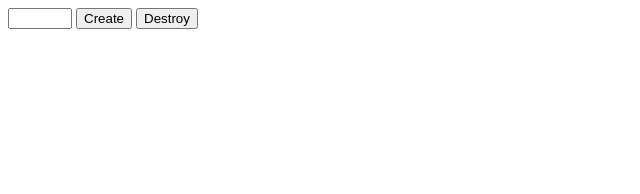
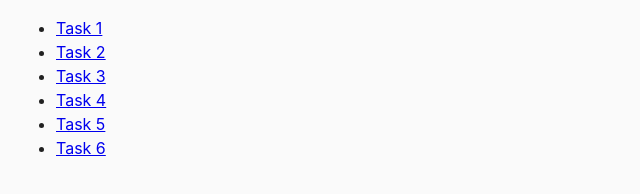
Before and after one commit to yuli-pdm/goit-js-hw-07, a plain HTML site: page index.html in a window 1280 px wide. Shown: the whole page, without its empty margins (0-640 px from the left). Drawn offline with Linux system fonts and the light colour scheme.

Commit message:
Complete homework 07 with starter markup

```diff
--- /dev/null
+++ b/css/common.css
@@ -0,0 +1,14 @@
+* {
+  box-sizing: border-box;
+}
+
+body {
+  margin: 16px;
+  font-family: -apple-system, BlinkMacSystemFont, 'Segoe UI', Roboto, Oxygen,
+    Ubuntu, Cantarell, 'Open Sans', 'Helvetica Neue', sans-serif;
+  -webkit-font-smoothing: antialiased;
+  -moz-osx-font-smoothing: grayscale;
+  background-color: #fafafa;
+  color: #212121;
+  line-height: 1.5;
+}
--- a/index.html
+++ b/index.html
@@ -1,20 +1,20 @@
 <!DOCTYPE html>
 <html lang="en">
-<head>
-  <meta charset="UTF-8" />
-  <title>Task 6</title>
-</head>
-<body>
-
-<div id="controls">
-  <input type="number" min="1" max="100" step="1" />
-  <button type="button" data-create>Create</button>
-  <button type="button" data-destroy>Destroy</button>
-</div>
-
-<div id="boxes"></div>
-
-<script type="module" src="./js/task-6.js"></script>
-
-</body>
+  <head>
+    <meta charset="UTF-8" />
+    <meta http-equiv="X-UA-Compatible" content="IE=edge" />
+    <meta name="viewport" content="width=device-width, initial-scale=1.0" />
+    <title>Homework 7</title>
+    <link rel="stylesheet" href="./css/common.css" />
+  </head>
+  <body>
+    <ul>
+      <li><a href="./task-1.html">Task 1</a></li>
+      <li><a href="./task-2.html">Task 2</a></li>
+      <li><a href="./task-3.html">Task 3</a></li>
+      <li><a href="./task-4.html">Task 4</a></li>
+      <li><a href="./task-5.html">Task 5</a></li>
+      <li><a href="./task-6.html">Task 6</a></li>
+    </ul>
+  </body>
 </html>
```
Also changed, not shown: 1 other file.
